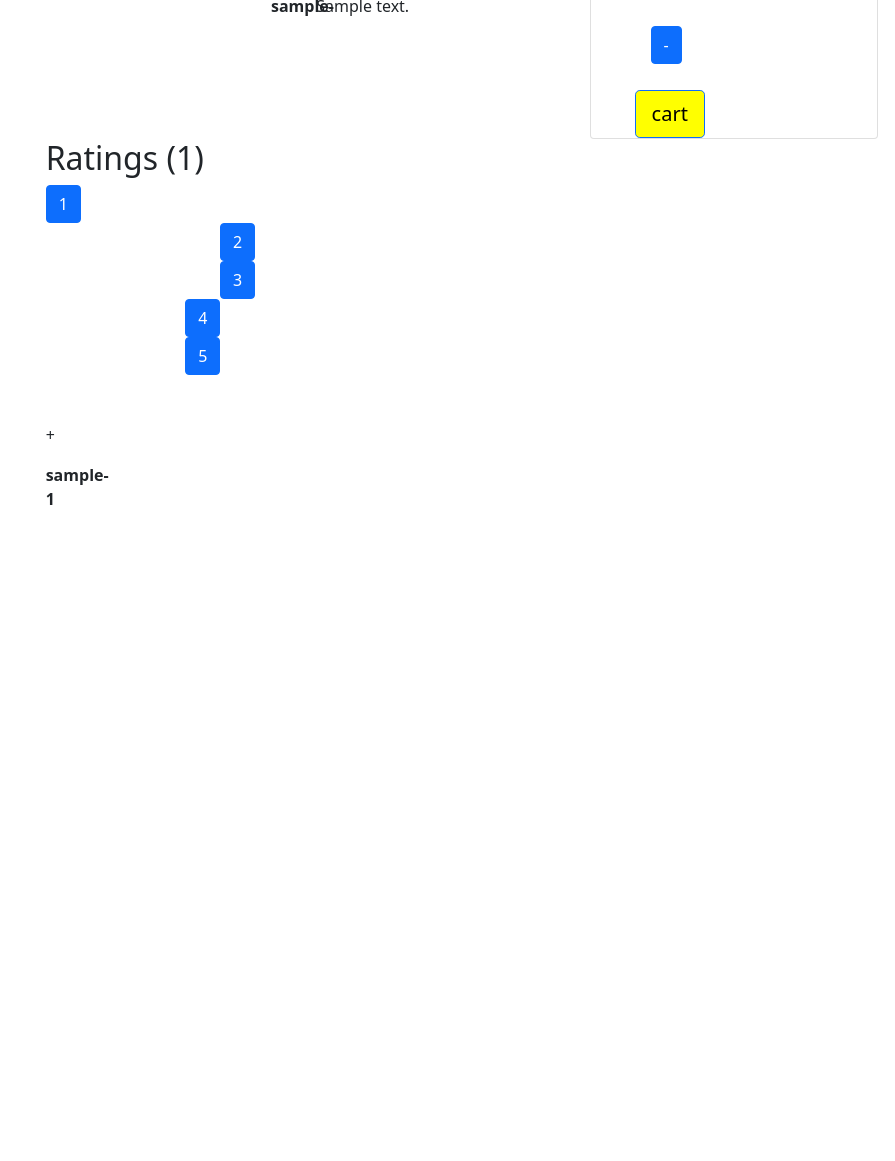
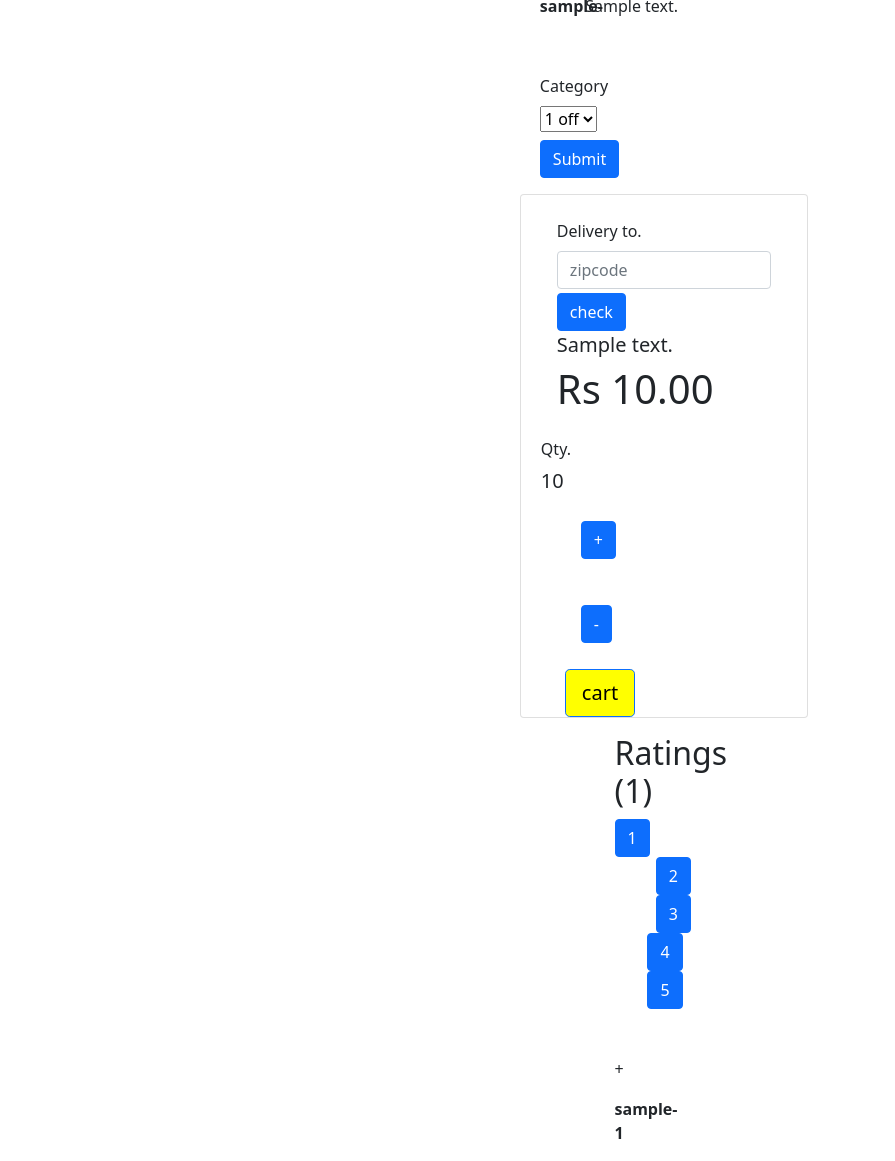
Before and after one commit to Vimal06Pal/s, a Django app: a page that uses project/templates/app/see_product.html in a window 1280 px wide. Shown: the part 529-1690 px from the top of the page, without its empty margins (385-1280 px from the left). Before the commit the page ends 1034 px from the top, so only its background shows below. Run offline with Django 3.2, Linux system fonts and the light colour scheme; a user stored in the database is signed in; tables that the repository leaves empty hold one stand-in row (values such as "Sample post").

Commit message:
added daily basis offer on each day

```diff
--- a/project/app/admin.py
+++ b/project/app/admin.py
@@ -1,4 +1,4 @@
 from django.contrib import admin
 from .models import *
 # Register your models here.,
-admin.site.register([Product,Category,Comments,AddCarousel,Order,Rating])
+admin.site.register([Product,Category,Comments,AddCarousel,Order,Rating,Coupon])
--- a/project/app/models.py
+++ b/project/app/models.py
@@ -21,11 +21,13 @@ class Category(models.Model):
 
 class Product(models.Model):
     name = models.CharField(max_length=50)
-    price  =models.IntegerField(default=0)
+    price  = models.IntegerField(default=0)
     description = models.CharField(max_length=200,default='',blank=True)
     image =models.ImageField(upload_to="product/")
     category = models.ForeignKey(Category, on_delete=CASCADE)
     multiple_images = models.TextField(max_length=255)
+    offer =  models.BooleanField(default = False)
+    offer_price = models.IntegerField(default = 0)
 
 
     @staticmethod
@@ -94,3 +96,11 @@ class Rating(models.Model):
 
     def __str__(self):
         return (self.product.name)
+
+class Coupon(models.Model):
+    coupon = models.IntegerField()
+    category = models.ForeignKey(Category, on_delete=CASCADE)
+
+
+    # def __str__(self):
+    #     return(self.coupon)
--- a/project/app/urls.py
+++ b/project/app/urls.py
@@ -25,6 +25,9 @@ urlpatterns = [
     path("remove_item_cart",views.remove_item_cart,name="remove_add_cart"),
     path("check-out/<int:id>/",views.checkout,name="check-out"),
     path("rating",views.rating,name="rating"),
+    path("coupon",views.add_coupons,name="coupon"),
+
+
 
 
 
--- a/project/app/views.py
+++ b/project/app/views.py
@@ -6,6 +6,10 @@ from django.contrib.auth import logout
 from django.views import View
 from geopy.geocoders import Nominatim
 from .helper import get_place, offer
+from django.db.models import Q
+
+import datetime
+
 
 
 
@@ -60,7 +64,7 @@ def add_category(request):
 
 def all_products(request):
     products=None
-    print(request.user)
+    # print(request.user)
     # print(products)
     categories = Category.get_all_categories()
     # print(categories)
@@ -75,6 +79,45 @@ def all_products(request):
 
         demo_list= demo_list+file
     categoryId=None
+
+    now = datetime.datetime.now().strftime('%A')
+    day  =offer(now)
+
+    k=''
+    for k,v in day.items():
+        category = k
+        discount = v
+    # print(category,discount)
+    try:
+        print("===============try executring =============")
+        category_offer = Category.objects.get(name = category)
+        categoryid = (category_offer.id)
+
+        product = Product.objects.get(category_id = categoryid)
+        discounted = ((product.price * discount)/100)
+        discounted_price = product.price - discounted
+        product.offer_price = discounted_price
+
+        # print(product)
+        # for prod in product:
+        product.offer = True
+        product.save()
+# Entry.objects.filter(~Q(id=3))
+
+        other_product = Product.objects.filter(~Q(category_id =categoryid))
+        # print(other_product)
+        for other in other_product:
+            other.offer = False
+            other.offer_price = other.price
+            other.save()
+
+
+
+    except:
+        print("===============except executring =============")
+
+        pass
+
     try:
         categoryId = request.GET["category"]
         # print(categoryId)
@@ -85,7 +128,7 @@ def all_products(request):
         # print(products)
     else:
         products=Product.get_all_products()
-        print(products)
+        # print(products)
 
     if request.user.is_anonymous:
         context1= {}
@@ -223,7 +266,7 @@ def productview(request,name):
     files = product.multiple_images
     file =str(files).split('/')
     file = file[:len(file)-1]
-    print(file)
+    # print(file)
     context3= {}
     all_comments  =Comments.objects.filter(product = product)
     context3 ={"all_comments":all_comments}
@@ -232,7 +275,7 @@ def productview(request,name):
     context6 = {"all_rating":all_rating}
     # try:
     product_quantity = Cart.objects.filter(product = product, user = request.user)
-    print(product_quantity)
+    # print(product_quantity)
     # except:
     #     pass
     context5 ={"product_quantity":product_quantity}
@@ -240,8 +283,15 @@ def productview(request,name):
     context4 ={}
     try:
         pincode = Pincode.objects.get(user = request.user)
-        print(pincode.address)
+        # print(pincode.address)
         context4 = {"pincode":pincode}
+    except:
+        pass
+    print("===================")
+    try:
+        coupons = Coupon.objects.filter(category = product.category)
+        context7 = {"coupons":coupons}
+        print("coupon",coupons)
     except:
         pass
 
@@ -255,7 +305,7 @@ def productview(request,name):
     else:
         context1 = {"userr":request.user}
 
-    return render(request,"app/see_product.html",{"c":[context,context1,context2,context3,context4,context5,context6]})
+    return render(request,"app/see_product.html",{"c":[context,context1,context2,context3,context4,context5,context6,context7]})
 
 def addcomments(request):
     if request.method =="POST":
@@ -384,7 +434,6 @@ def add_to_cart(request):
     # pass
 
 
-import datetime
 # print((now.strftime("%A"))=="Wednesday")
 def cartpage(request,id):
     if request.method =="POST":
@@ -396,29 +445,29 @@ def cartpage(request,id):
     cart = Cart.objects.filter(user = request.user)
     print("=============",cart)
     price_quantity={}
-    now = datetime.datetime.now().strftime('%A')
-    day  =offer(now)
-    print("============================day============================",day)
-    k=''
-    for k,v in day.items():
-        category = k
-        discount = v
+    # now = datetime.datetime.now().strftime('%A')
+    # day  =offer(now)
+    # print("============================day============================",day)
+    # k=''
+    # for k,v in day.items():
+    #     category = k
+    #     discount = v
 
     grand_total= 0
     for c in cart:
 
         # l.append(c.product.price)
         # l.append(c.quantity)
-        if(c.product.category.name == k):
-            discounted_price = ((c.product.price * discount)/100)
-            price = c.product.price-discounted_price
-            p = price * c.quantity
-            grand_total = grand_total+p
-            pass
-        else:
-            prices = c.product.price * c.quantity
-            # price_quantity[c.product.id] = prices
-            grand_total= grand_total+prices
+        # if(c.product.category.name == k):
+        #   discounted_price = ((c.product.price * discount)/100)
+        #     price = c.product.price-discounted_price
+        p = c.product.offer_price * c.quantity
+        grand_total = grand_total+p
+        pass
+        # else:
+        #     prices = c.product.price * c.quantity
+        #     # price_quantity[c.product.id] = prices
+        #     grand_total= grand_total+prices
 
         # print(c.product.price)
         # print(c.quantity)
@@ -539,7 +588,7 @@ def checkout(request,id):
         order = Order()
         order.product = item.product
         order.user = request.user
-        order.price = item.product.price * item.quantity
+        order.price = item.product.offer_price * item.quantity
         order.quantity = item.quantity
         order.address = address
         order.phone = phone
@@ -583,3 +632,23 @@ def rating(request):
     return render(request,"app/see_product.html")
     # print(request.POST["ratingname"])
     # return render(request,"app/base.html")
+
+
+def add_coupons(request):
+    # print(request.POST)
+    if request.method =="POST":
+        coupon_offerd = request.POST["coupon_name"]
+        print(coupon_offerd)
+        category = request.POST['category']
+
+
+        coupons = Coupon(coupon = coupon_offerd,category = Category.objects.get(name = category))
+        coupons.save()
+
+        # category = Category(name = category_item)
+        # category.save()
+    getall_category = Category.objects.all()
+    context = {"getall_category":getall_category}
+    return render(request,"app/coupon.html",context)
+
+    # category = Category.objects.get(name = category)
--- a/project/templates/app/cartpage.html
+++ b/project/templates/app/cartpage.html
@@ -92,7 +92,7 @@
 
             </div>
             <div class="col-lg-3 mx-auto">
-                <h4 class="card-title">{{products.product.price}}</h4>
+                <h4 class="card-title">{{products.product.offer_price}}</h4>
 
                 {% comment %} <h1>cart page</h1> {% endcomment %}
 
--- a/project/templates/app/index.html
+++ b/project/templates/app/index.html
@@ -54,7 +54,7 @@
         <a href="/productview/{{product.name}}" style="text-decoration:none;" class="text-dark">
         <h5><b>{{product.name}}</b></h5>
         </a>
-        <p class="card-text">Rs{{product.price}}</p>
+        <p class="card-text">Rs{{product.offer_price}}</p>
         <p class="card-text">{{product.description}}</p>
         {% comment %} <a href="#" class="btn btn-primary">ADD to Cart</a> {% endcomment %}
         </div>
--- a/project/templates/app/see_product.html
+++ b/project/templates/app/see_product.html
@@ -3,8 +3,8 @@
 {% block title%}E-shop{% endblock %}
 
 {% block body %}
-{% comment %} {{c.1.userr}} {% endcomment %}
-{{c.6.all_rating }}
+{{c.7.coupons.0.category}}
+{% comment %} {{c.6.all_rating }} {% endcomment %}
 
   <div class="container-fluid">
     <div class="row mt-5" >
@@ -19,6 +19,8 @@
 
 
         </div>
+
+
       </div>
 
       <div class="col-lg-4 mx-auto">
@@ -37,7 +39,7 @@
         {% comment %} <img src="/{{product.image}}" class="card-img-top" style="width:250px;height:200px" alt="..."> {% endcomment %}
         <div class="card-body">
         <h3 class="card-title">{{c.0.products.name }}</h3>
-        <h1 class="card-title">Rs {{c.0.products.price }}.00</h1>
+        <h1 class="card-title">Rs {{c.0.products.offer_price }}.00</h1>
 
 
         <p class="card-text">{{c.0.products.description}}</p>
@@ -80,6 +82,28 @@
   {% endfor %}
 </br>
 </div>
+<div class= "row my-3">
+  <div class ="col-md-2">
+<form  method = "post" action="" enctype = 'multipart/form-data'>
+  {% csrf_token %}
+
+  <div class="container">
+    <div class="mb-2">
+      <label for="categorylabel" class="form-label">Category</label>
+      <div>
+      <select id="categories" name="category">
+          {% for value in c.7.coupons %}
+          {% comment %} {{value}} {% endcomment %}
+          <option value={{value.coupon}}>{{value.coupon}} off</option>
+          {% endfor %}
+        </select>
+      </div>
+
+      </div>
+  <button type="submit" class="btn btn-primary">Submit</button>
+  <div>
+  </div>
+</div>
 
 </div>
 
@@ -105,7 +129,7 @@
       <h6 class="card-title">Delivert not available</h6>
         {% endif %}
 
-        <h1 class="card-title">Rs {{c.0.products.price }}.00</h1>
+        <h1 class="card-title">Rs {{c.0.products.offer_price }}.00</h1>
 
     </div>
 
```
Also changed, not shown: project/app/helper.py (+15 -1 lines), project/templates/app/coupon.html (added, +35 -0 lines), project/app/migrations/0012_product_offer.py (added), project/app/migrations/0013_product_offer_price.py (added), project/app/migrations/0014_coupon.py (added), project/app/migrations/0015_coupon_category.py (added).
